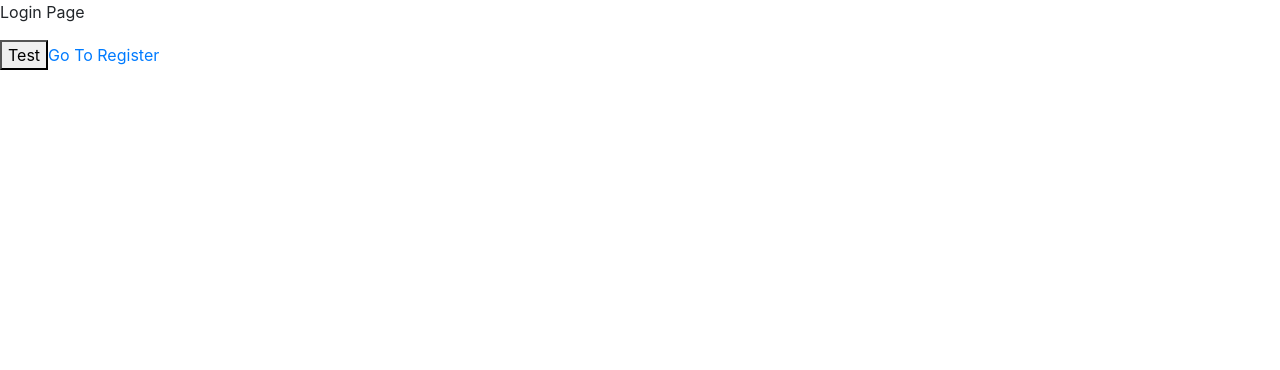
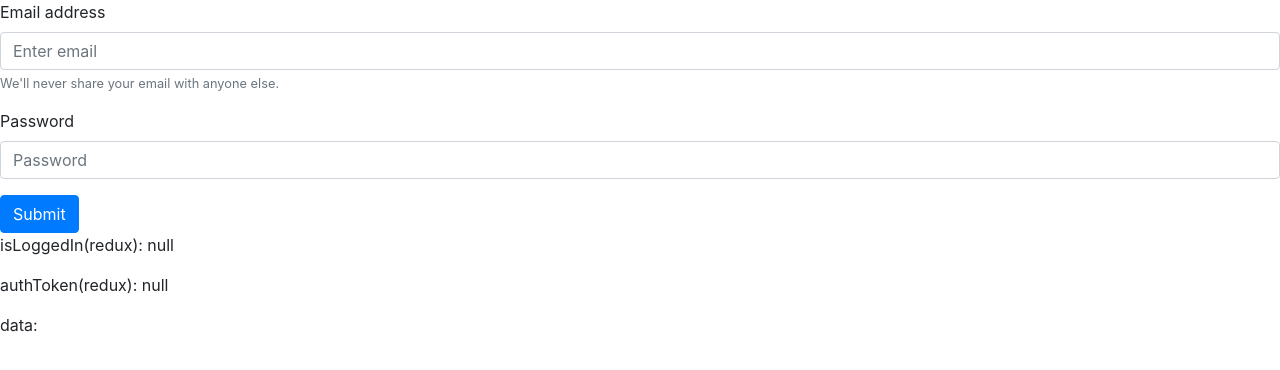
Before and after one commit to rohanbhatia96/hero-battles, a React (Create React App) app in the folder web/: page /login in a window 1280 px wide. Shown: the top 370 px of the page. Built offline with nearby package versions, Linux system fonts and the light colour scheme.

Commit message:
Added barebones structure for Login + Added login and register gql queries

```diff
--- a/web/package.json
+++ b/web/package.json
@@ -11,6 +11,7 @@
     "@types/node": "^12.0.0",
     "@types/react": "^16.9.0",
     "@types/react-dom": "^16.9.0",
+    "formik": "^2.1.5",
     "graphql": "^15.3.0",
     "react": "^16.13.1",
     "react-bootstrap": "^1.3.0",
@@ -20,7 +21,8 @@
     "react-scripts": "3.4.1",
     "redux": "^4.0.5",
     "redux-persist": "^6.0.0",
-    "typescript": "~3.7.2"
+    "typescript": "~3.7.2",
+    "yup": "^0.29.3"
   },
   "scripts": {
     "start": "react-scripts start",
--- a/web/src/app/api/gqlQueries.ts
+++ b/web/src/app/api/gqlQueries.ts
@@ -116,3 +116,31 @@ export const GET_SEARCH_RESULT = gql`
     }
   }
 `;
+
+export const REGISTER_USER = gql`
+  mutation register(
+    $name: String!
+    $username: String!
+    $email: String!
+    $password: String!
+  ) {
+    register(
+      name: $name
+      username: $username
+      email: $email
+      password: $password
+    ) {
+      authToken
+      username
+    }
+  }
+`;
+
+export const LOGIN_USER = gql`
+  query login($email: String!, $password: String!) {
+    login(password: $password, email: $email) {
+      authToken
+      username
+    }
+  }
+`;
--- a/web/src/app/containers/LoginForm.tsx
+++ b/web/src/app/containers/LoginForm.tsx
@@ -1,25 +1,92 @@
-import React from "react";
+import React, { useState } from "react";
 import { useSelector, useDispatch } from "react-redux";
 import { RootState } from "../store/types/reducers";
-import { Link } from "react-router-dom";
+import { useLazyQuery } from "@apollo/client";
+import { LOGIN_USER } from "../api/gqlQueries";
+import Form from "react-bootstrap/Form";
+import Button from "react-bootstrap/Button";
+import { Query, QueryLoginArgs } from "../types/graphql";
+import { Formik, FormikHelpers } from "formik";
 
+interface FormValues {
+  email: string;
+  password: string;
+}
 const LoginForm: React.FC = () => {
   const isLoggedIn = useSelector(
     (state: RootState) => state.loginStateReducer.isLoggedIn
   );
+  const authToken = useSelector(
+    (state: RootState) => state.loginStateReducer.authToken
+  );
   const dispatch = useDispatch();
+  const onCompleted = () => {
+    dispatch({ type: "SET_AUTH_TOKEN", payload: data?.login.authToken });
+    dispatch({ type: "SET_LOGIN_STATE", payload: true });
+  };
+  const onError = () => {
+    //TODO: log error to the server
+    console.log("Snap! Theres an error");
+    console.log(error?.message);
+  };
+  const initialFormValues: FormValues = {
+    email: "",
+    password: "",
+  };
+  const [login, { data, error, loading }] = useLazyQuery<Query, QueryLoginArgs>(
+    LOGIN_USER,
+    {
+      onCompleted,
+      onError,
+    }
+  );
+  const submitLoginForm = (
+    values: FormValues,
+    actions: FormikHelpers<FormValues>
+  ) => {
+    login({ variables: { email: values.email, password: values.password } });
+    actions.setSubmitting(false);
+  };
   return (
     <>
-      <p>Login Page</p>
-      {isLoggedIn && <p>isLoggedIn: {isLoggedIn.toString()}</p>}
-      <button
-        onClick={() => {
-          dispatch({ type: "SET_LOGIN_STATE", payload: true });
-        }}
-      >
-        Test
-      </button>
-      <Link to="/register">Go To Register</Link>
+      <Formik initialValues={initialFormValues} onSubmit={submitLoginForm}>
+        {({ handleChange, handleSubmit, isSubmitting }) => (
+          <Form
+            noValidate
+            onSubmit={(e) => {
+              handleSubmit(e as any);
+            }}
+          >
+            <Form.Group controlId="email">
+              <Form.Label>Email address</Form.Label>
+              <Form.Control
+                type="email"
+                placeholder="Enter email"
+                onChange={handleChange}
+              />
+              <Form.Text className="text-muted">
+                We'll never share your email with anyone else.
+              </Form.Text>
+            </Form.Group>
+
+            <Form.Group controlId="password">
+              <Form.Label>Password</Form.Label>
+              <Form.Control
+                type="password"
+                placeholder="Password"
+                onChange={handleChange}
+              />
+            </Form.Group>
+            <Button type="submit" disabled={isSubmitting || loading}>
+              Submit
+            </Button>
+          </Form>
+        )}
+      </Formik>
+      {error && <p>error: {JSON.stringify(error.message)}</p>}
+      <p>isLoggedIn(redux): {JSON.stringify(isLoggedIn)}</p>
+      <p>authToken(redux): {JSON.stringify(authToken)}</p>
+      <p>data: {JSON.stringify(data)}</p>
     </>
   );
 };
```
Also changed, not shown: web/src/app/types/graphql.ts (+5 -6 lines), 1 other file (tests, documents, lock files or other folders).
